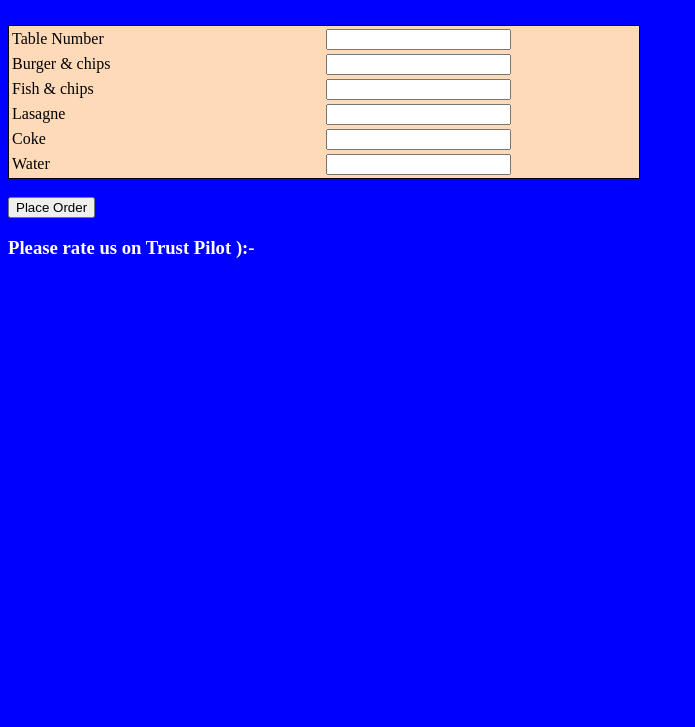
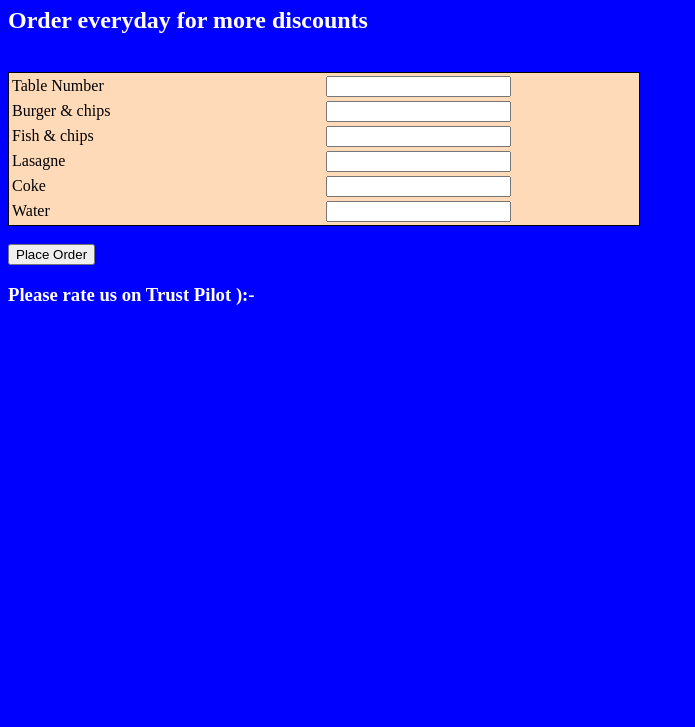
Before and after one commit to moshoodha89/fastfood, a website: page public/placeorder.html in a window 1280 px wide. Shown: the part 73-800 px from the top of the page, without its empty margins (0-695 px from the left). Drawn offline with Linux system fonts and the light colour scheme.

Commit message:
Add heading h2c

```diff
--- a/public/placeorder.html
+++ b/public/placeorder.html
@@ -11,7 +11,7 @@
 </head>
 <body>
     <h1>Welcome to Mo Fast Food</h1>
-
+    <h2> Order everyday for more discounts</h2>
 <form method='POST' action='/placeorder'>
 
 <table id="placeOrderTable">
@@ -52,5 +52,7 @@
 
 </form>
     <h3>Please rate us on Trust Pilot ):-</h3>
+
+
 </body>
 </html>
```
